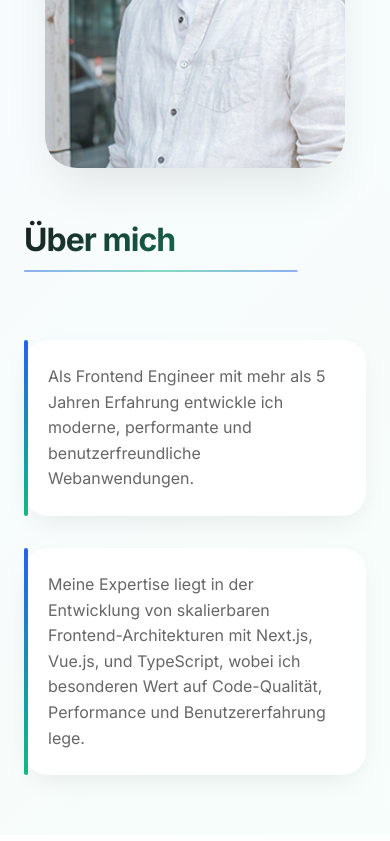
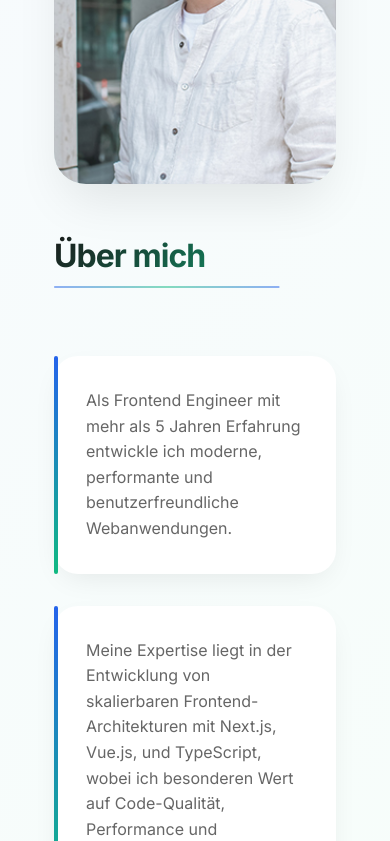
Before and after one commit to pquandt/patrickmolzPage, a Vue app: page / in a window 390 px wide. Shown: the part 1156-1997 px from the top of the page. Built offline with nearby package versions, Linux system fonts and the light colour scheme.

Commit message:
style: adjust mobile margins for better spacing

```diff
--- a/src/components/AboutSection.vue
+++ b/src/components/AboutSection.vue
@@ -250,16 +250,12 @@ onMounted(() => {
 
 @media (max-width: 768px) {
   .about-section {
-    padding: 80px 0;
+    padding: 120px 30px;
   }
 
   .about-grid {
     grid-template-columns: 1fr;
     gap: 3rem;
-  }
-
-  .section-title {
-    font-size: 2rem;
   }
 
   .about-image {
@@ -270,8 +266,8 @@ onMounted(() => {
     font-size: 1rem;
   }
 
-  .text-card {
-    padding: 1.5rem;
+  .section-title {
+    font-size: 2rem;
   }
 }
 </style>
--- a/src/components/ContactSection.vue
+++ b/src/components/ContactSection.vue
@@ -235,7 +235,7 @@ onMounted(() => {
 
 @media (max-width: 768px) {
   .contact-section {
-    padding: 120px 0;
+    padding: 120px 30px;
   }
 
   .section-title {
```
